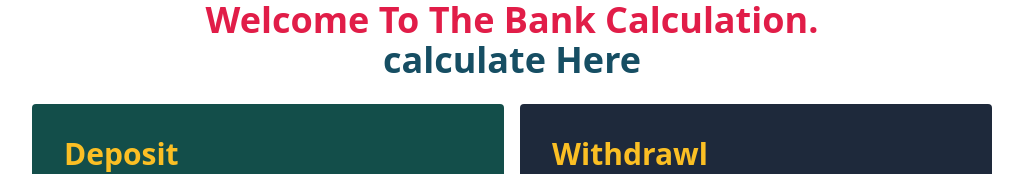
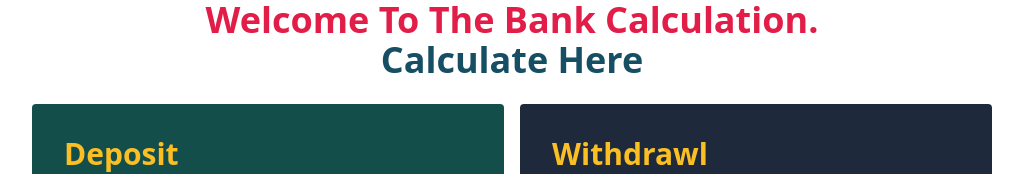
Before and after one commit to ABuBakar7447/calculation-repo, a plain HTML site: page calculation.html in a window 1280 px wide. Shown: the top 174 px of the page, without its empty margins (128-1151 px from the left). Drawn offline with nearby package versions, Linux system fonts and the light colour scheme.

Commit message:
third commit

```diff
--- a/calculation.html
+++ b/calculation.html
@@ -12,7 +12,7 @@
 <body>
 
     <header>
-        <h1 class="text-rose-600 text-center mx-auto text-4xl font-bold">Welcome To The Bank Calculation.<br><span class="text-cyan-900">calculate Here</span></h1>
+        <h1 class="text-rose-600 text-center mx-auto text-4xl font-bold">Welcome To The Bank Calculation.<br><span class="text-cyan-900">Calculate Here</span></h1>
     </header>
 
 
```
